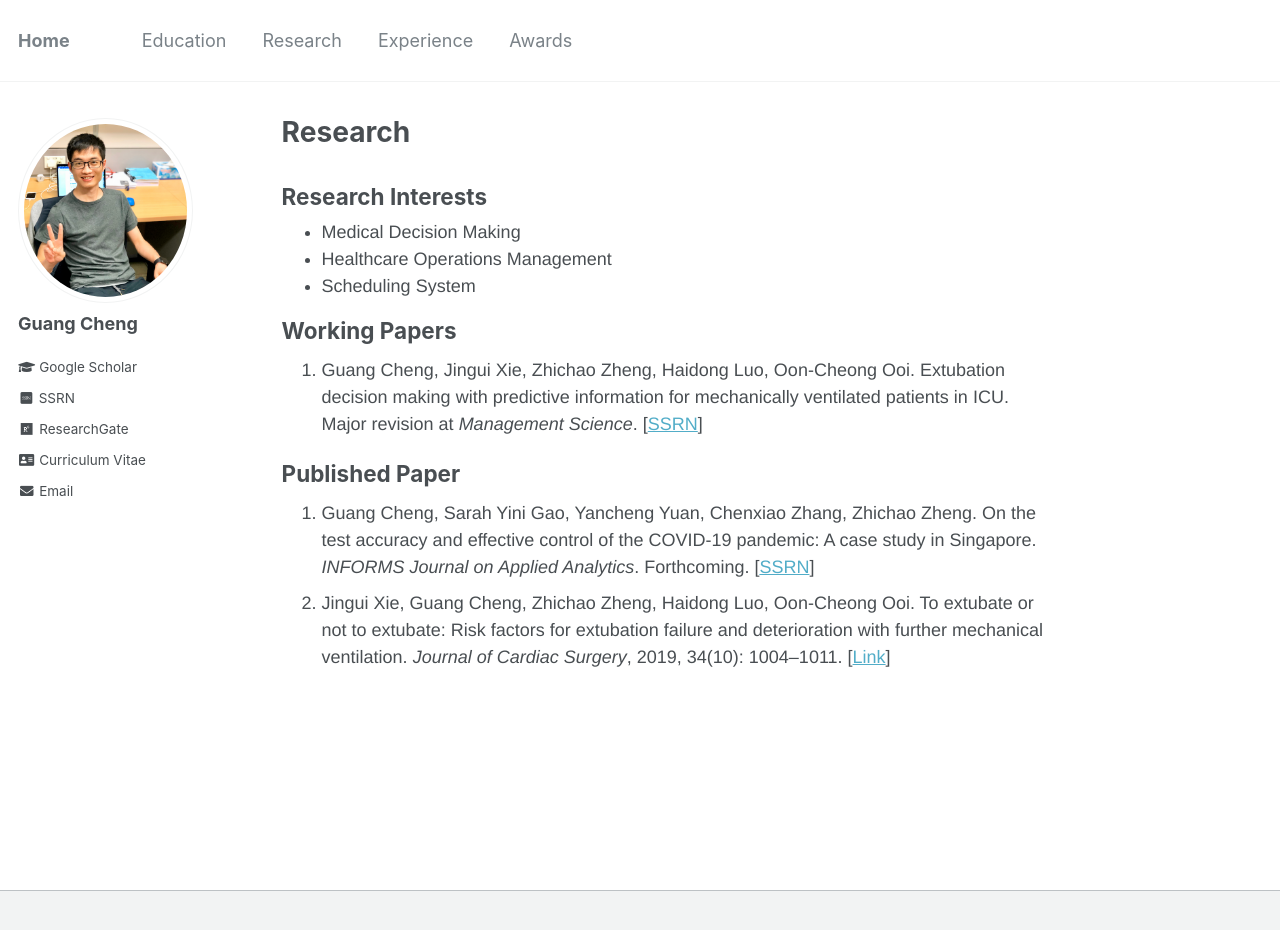
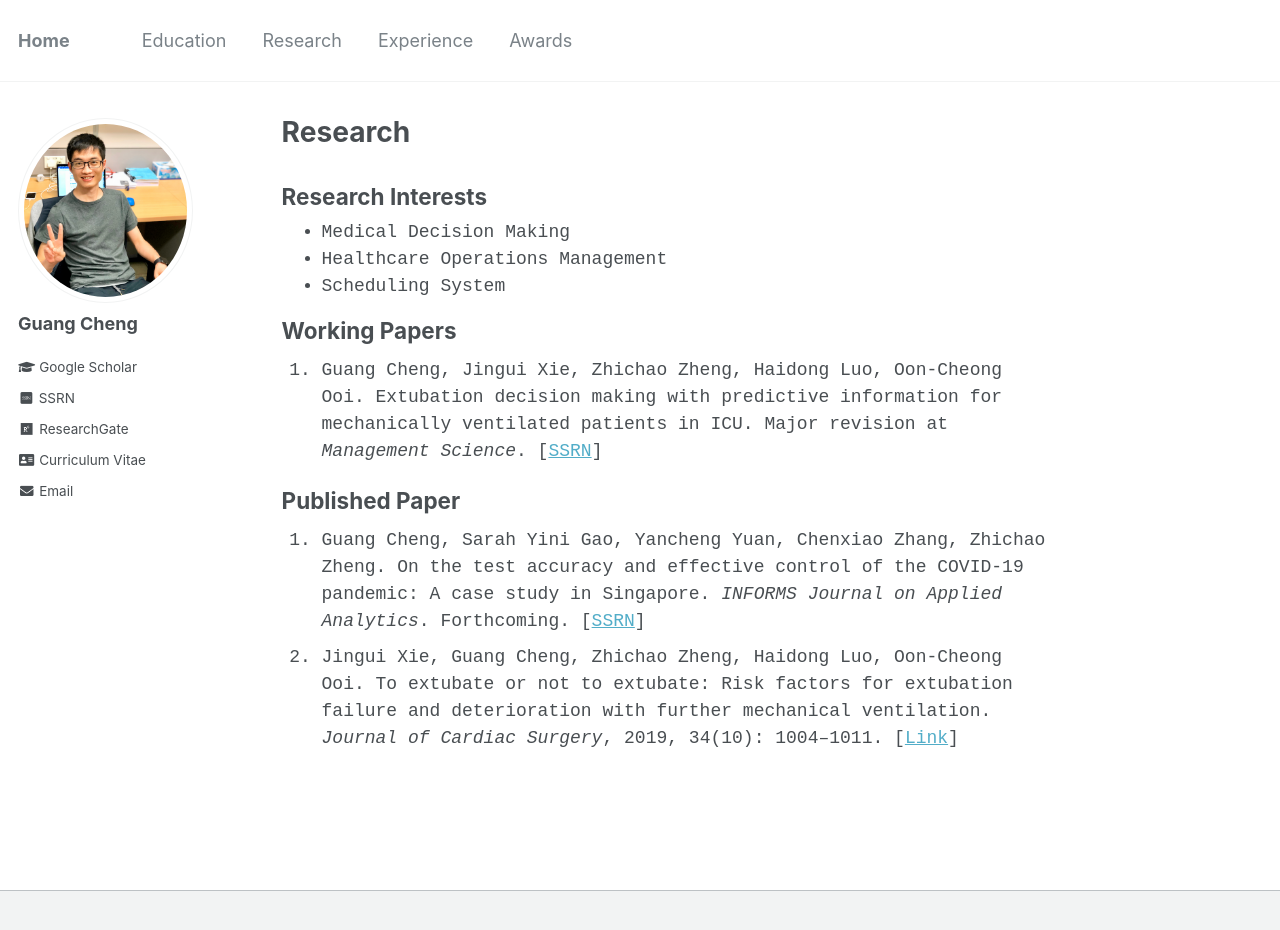
Before and after one commit to gcheng-nus/gcheng-nus.github.io, a Jekyll site: the page built from _pages/research.md, in a window 1280 px wide and 963 px high. Shown: the top 930 px of the window. Built offline with Jekyll 4.4.1, drawn with Linux system fonts in a browser that asks for light colours; some web fonts are replaced.

Commit message:
modify font style

```diff
--- a/_pages/research.md
+++ b/_pages/research.md
@@ -4,7 +4,7 @@ title: "Research"
 permalink: /research/
 author_profile: true
 ---
-<body style="font-family: Helvetica;">
+<body style="font-family: Monospace;">
 
 <h2 style="margin-top: 1em;">Research Interests</h2>
 <ul style="margin-top: 0em; margin-bottom: 1.2em; line-height:100%;">
```
